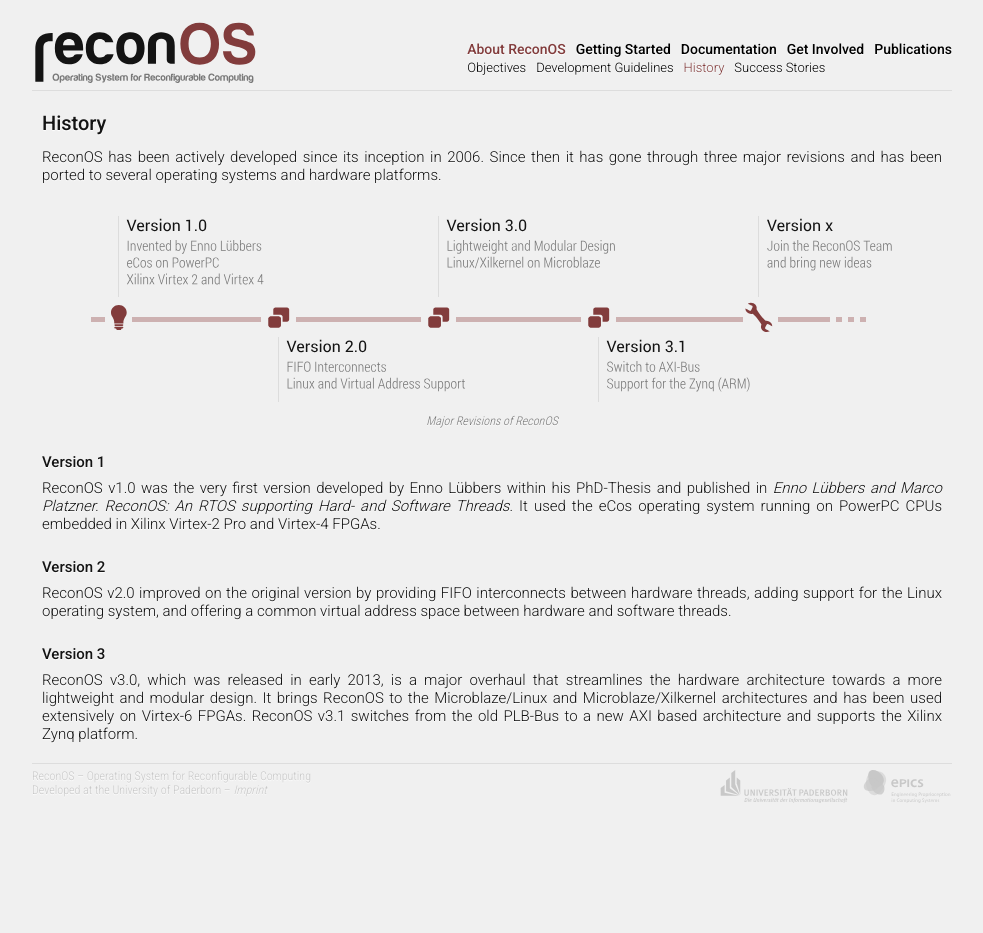
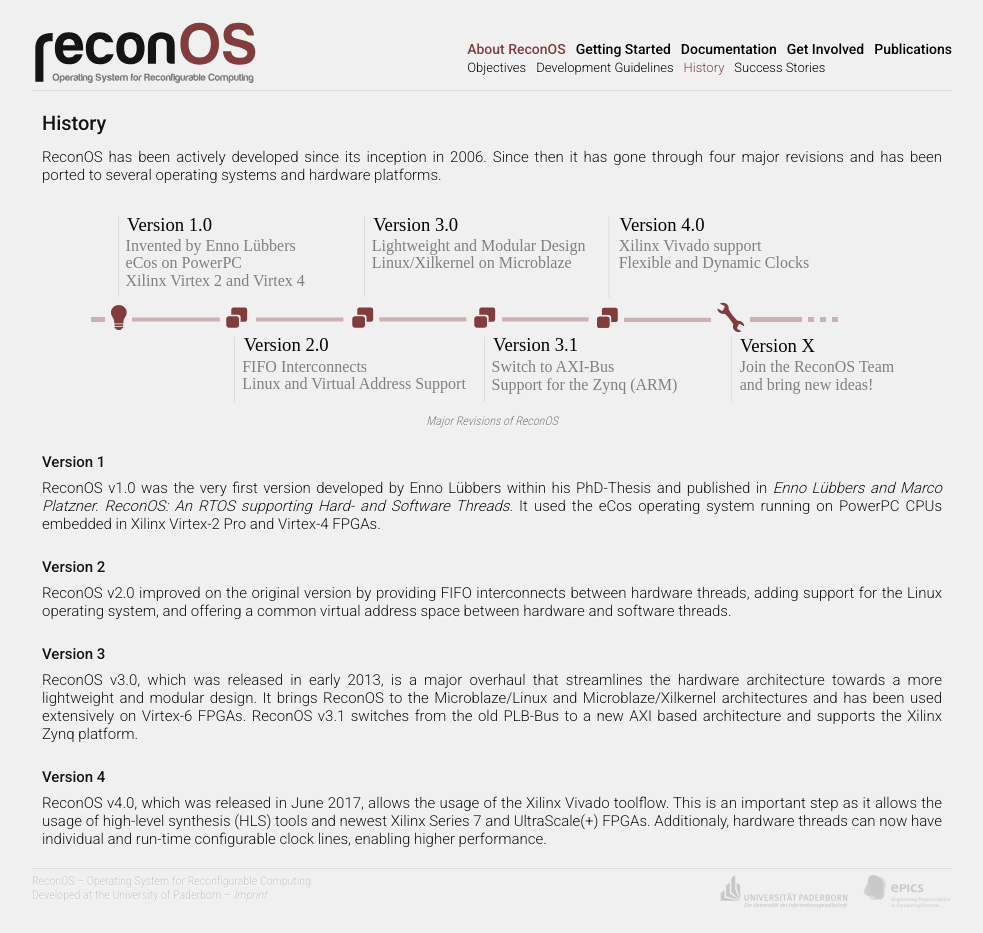
Before and after one commit to ReconOS/reconos.github.io, a Jekyll site: the page built from about/history/index.md, in a window 1280 px wide. Shown: the whole page, without its empty margins (148-1131 px from the left). Built offline with Jekyll 4.4.1, drawn with Linux system fonts in a browser that asks for light colours; Markdown is read by kramdown in place of the engine named in the settings; before the commit the page ends 900 px from its top, so only the background shows below that.

Commit message:
Updated some pages to reflect ReconOS v4 Release

```diff
--- a/about/history/index.md
+++ b/about/history/index.md
@@ -5,7 +5,7 @@ layout: page
 # History
 
 ReconOS has been actively developed since its inception in 2006.
-Since then it has gone through three major revisions and has
+Since then it has gone through four major revisions and has
 been ported to several operating systems and hardware platforms.
 
 ![Major Revisions of ReconOS]({{ site.url }}/assets/images/timeline.svg)
@@ -33,3 +33,12 @@ and modular design. It brings ReconOS to the Microblaze/Linux and
 Microblaze/Xilkernel architectures and has been used extensively
 on Virtex-6 FPGAs. ReconOS v3.1 switches from the old PLB-Bus to
 a new AXI based architecture and supports the Xilinx Zynq platform.
+
+## Version 4
+
+ReconOS v4.0, which was released in June 2017, allows the usage of
+the Xilinx Vivado toolflow. This is an important step as it allows
+the usage of high-level synthesis (HLS) tools and newest Xilinx Series 7
+and UltraScale(+) FPGAs. Additionaly, hardware threads can now have
+individual and run-time configurable clock lines, enabling higher
+performance.
```
Also changed, not shown: index.md (+2 -2 lines), assets/images/timeline.svg.
